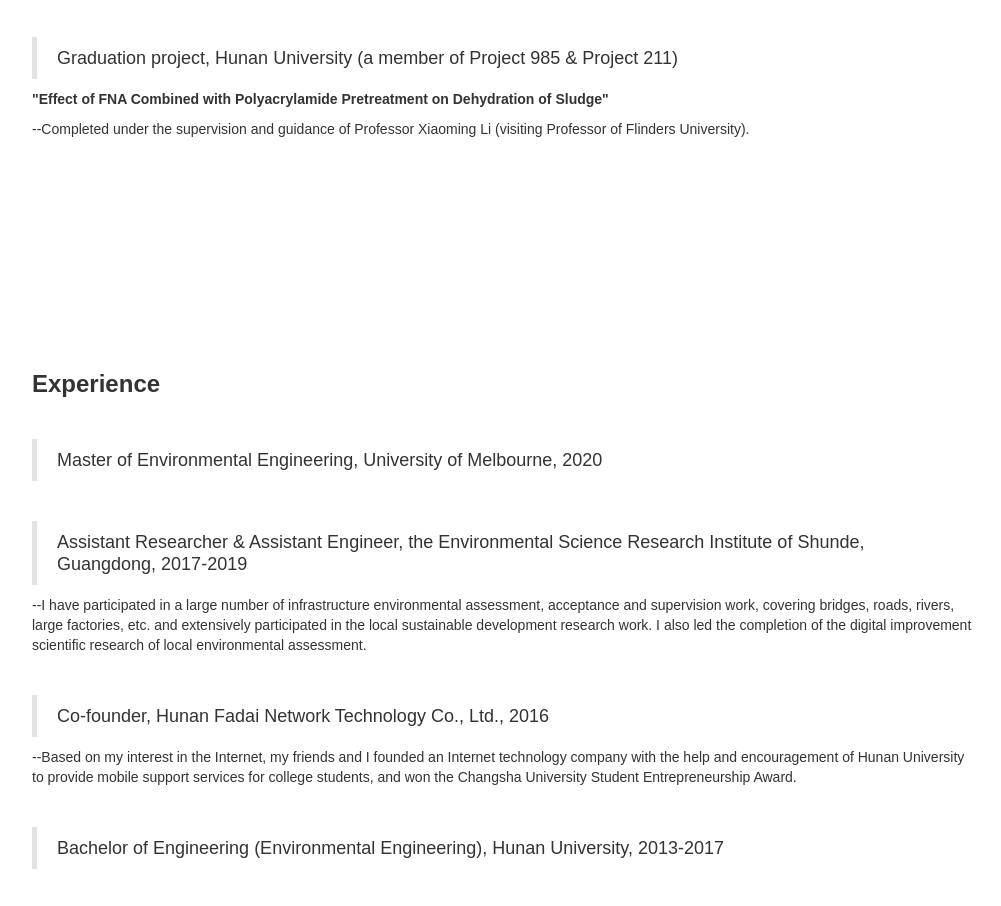
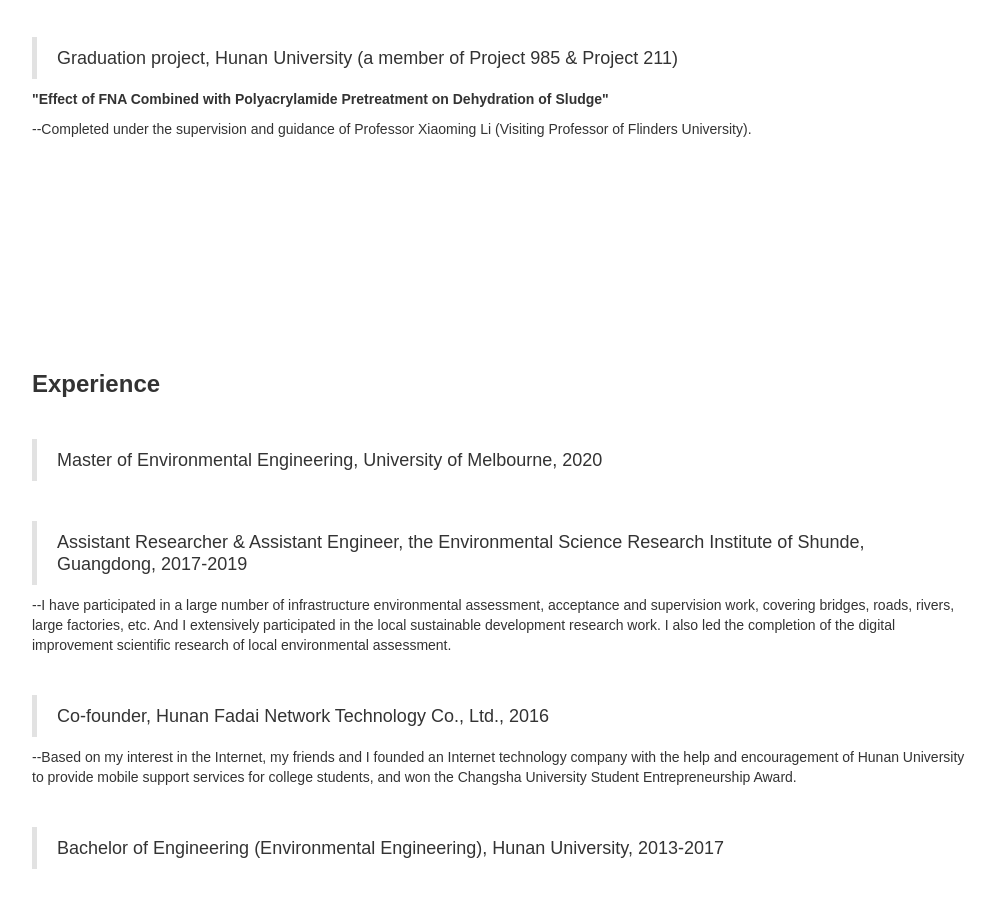
Before and after one commit to zw-zhao/zhiwei, a plain HTML site: page index.html in a window 1280 px wide. Shown: the part 1067-1973 px from the top of the page, without its empty margins (138-1139 px from the left). Drawn offline with nearby package versions, Linux system fonts and the light colour scheme.

Commit message:
Update index.html

```diff
--- a/index.html
+++ b/index.html
@@ -50,7 +50,7 @@
         <p>‍</p>
         <blockquote>Graduation project, Hunan University (a member of Project 985 &amp; Project 211)</blockquote>
         <h5>&quot;Effect of FNA Combined with Polyacrylamide Pretreatment on Dehydration of Sludge&quot;</h5>
-        <p>--Completed under the supervision and guidance of Professor Xiaoming Li (visiting Professor of Flinders University).</p>
+        <p>--Completed under the supervision and guidance of Professor Xiaoming Li (Visiting Professor of Flinders University).</p>
       </div>
     </div>
   </main>
@@ -62,7 +62,7 @@
         <blockquote>Master of Environmental Engineering, University of Melbourne, 2020</blockquote>
         <p>‍</p>
         <blockquote>Assistant Researcher &amp; Assistant Engineer, the Environmental Science Research Institute of Shunde, Guangdong, 2017-2019</blockquote>
-        <p>--I have participated in a large number of infrastructure environmental assessment, acceptance and supervision work, covering bridges, roads, rivers, large factories, etc. and extensively participated in the local sustainable development research work. I also led the completion of the digital improvement scientific research of local environmental assessment.</p>
+        <p>--I have participated in a large number of infrastructure environmental assessment, acceptance and supervision work, covering bridges, roads, rivers, large factories, etc. And I extensively participated in the local sustainable development research work. I also led the completion of the digital improvement scientific research of local environmental assessment.</p>
         <p>‍</p>
         <blockquote>Co-founder, Hunan Fadai Network Technology Co., Ltd., 2016</blockquote>
         <p>--Based on my interest in the Internet, my friends and I founded an Internet technology company with the help and encouragement of Hunan University to provide mobile support services for college students, and won the Changsha University Student Entrepreneurship Award.</p>
```
